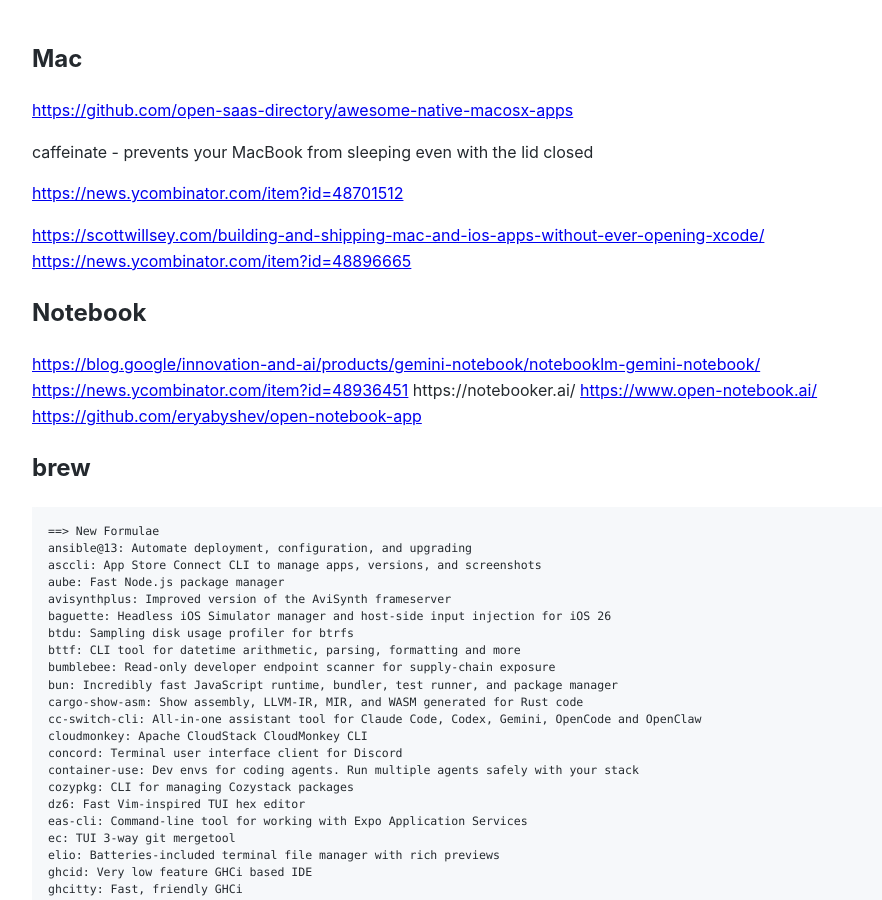
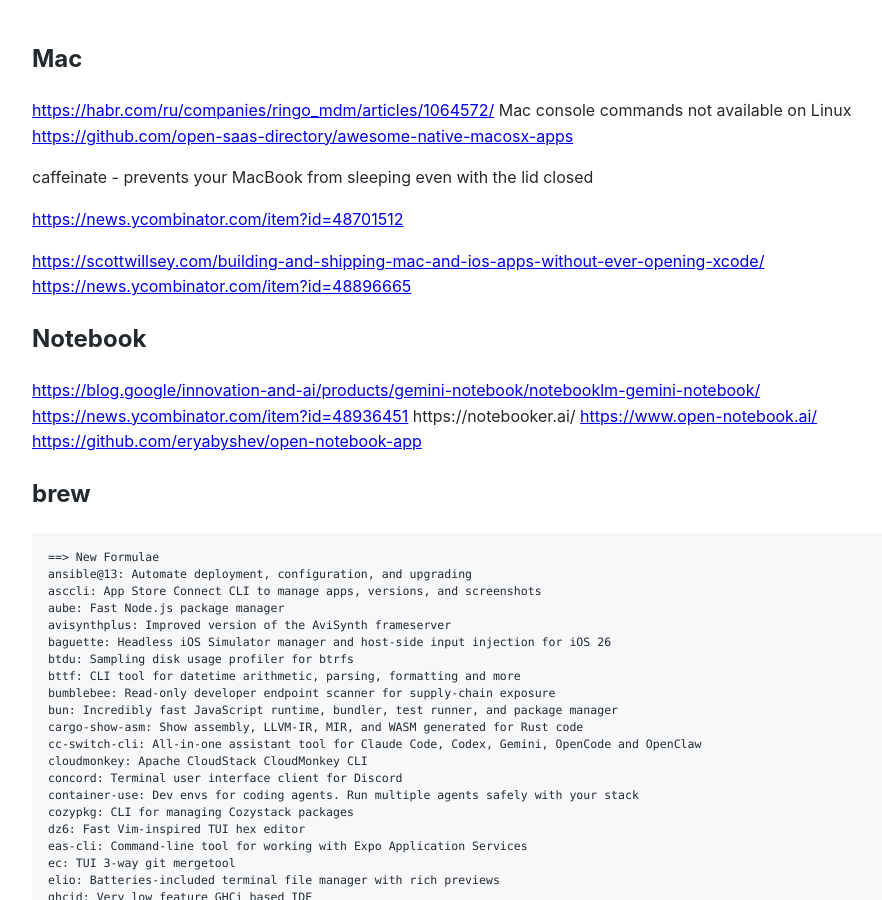
Before and after one commit to Michael-Lubinsky/michael-lubinsky.github.com, a Jekyll site: the page built from Mac/mac.md, in a window 1280 px wide and 900 px high. Shown: the whole window, without its empty margins (158-1040 px from the left). Built offline with Jekyll 4.4.1, drawn with Linux system fonts in a browser that asks for light colours; our own code applies the rules of GitHub Pages for plain Markdown files.

Commit message:
Update mac.md

```diff
--- a/Mac/mac.md
+++ b/Mac/mac.md
@@ -1,5 +1,6 @@
 ## Mac
 
+<https://habr.com/ru/companies/ringo_mdm/articles/1064572/> Mac console commands not available on Linux
 <https://github.com/open-saas-directory/awesome-native-macosx-apps>
 
 caffeinate - prevents your MacBook from sleeping even with the lid closed
```
